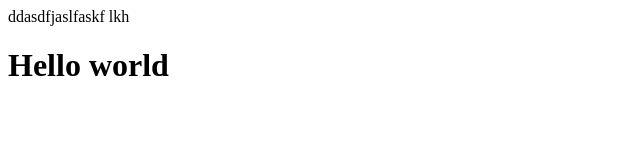
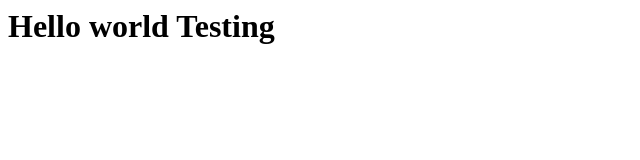
Before and after one commit to abhishekagarwal21/test, a plain HTML site: page index.html in a window 1280 px wide. Shown: the whole page, without its empty margins (0-640 px from the left). Drawn offline with Linux system fonts and the light colour scheme.

Commit message:
added testing (#5)
* changing test.html

* added testing

Signed-off-by: Abhishek Agarwal <abhishekagarwal21@gmail.com>

```diff
--- a/index.html
+++ b/index.html
@@ -1,6 +1,6 @@
 <html>
 <head></head>
-ddasdfjaslfaskf lkh<body>
-<h1>Hello world</h1>
+<body>
+<h1>Hello world Testing</h1>
 </body>
 </html>
```
